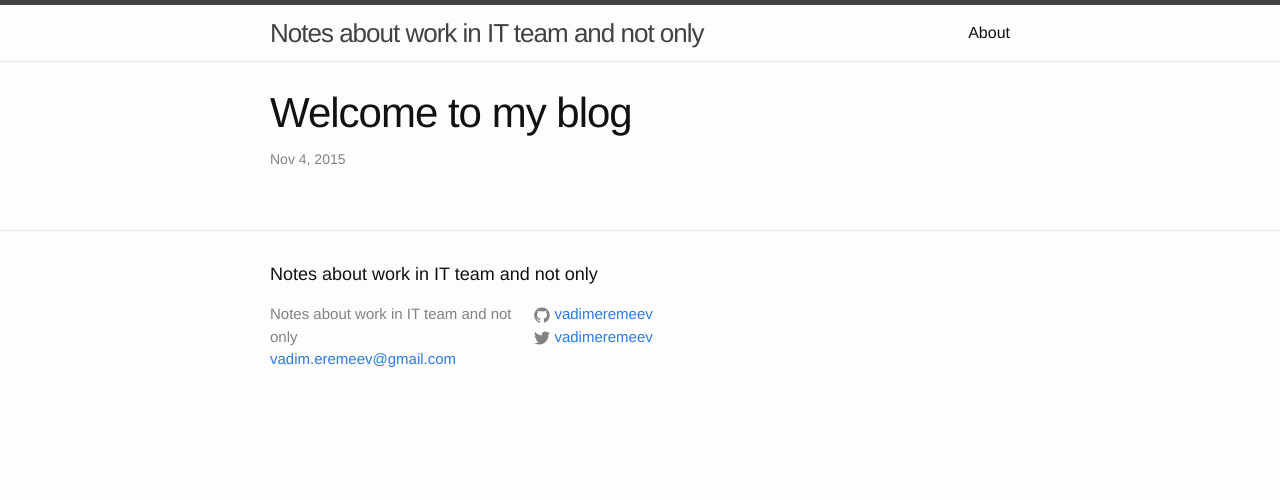
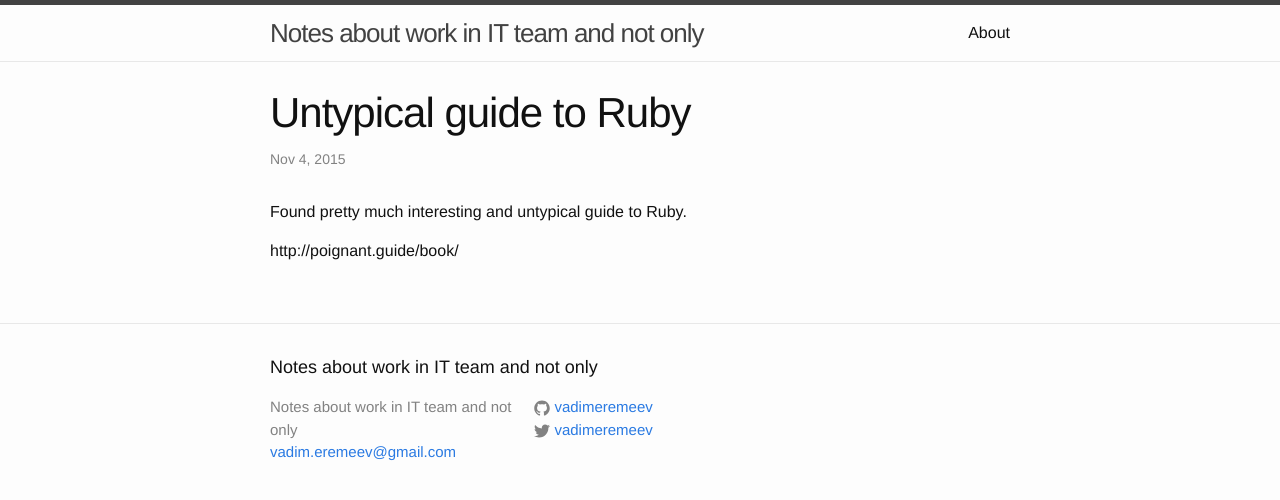
Before and after one commit to vadimeremeev/vadimeremeev.github.io, a Jekyll site: the page built from _posts/2015-11-04-welcome-to-jekyll.markdown, in a window 1280 px wide. Shown: the top 500 px of the page. Built offline with Jekyll 4.4.1, drawn with Linux system fonts in a browser that asks for light colours.

Commit message:
ruby guide

```diff
--- a/_posts/2015-11-04-welcome-to-jekyll.markdown
+++ b/_posts/2015-11-04-welcome-to-jekyll.markdown
@@ -1,6 +1,10 @@
 ---
 layout: post
-title:  "Welcome to my blog"
+title:  "Untypical guide to Ruby"
 date:   2015-11-04 15:58:12 +0800
 categories: jekyll update
 ---
+
+Found pretty much interesting and untypical guide to Ruby.
+
+http://poignant.guide/book/
```
